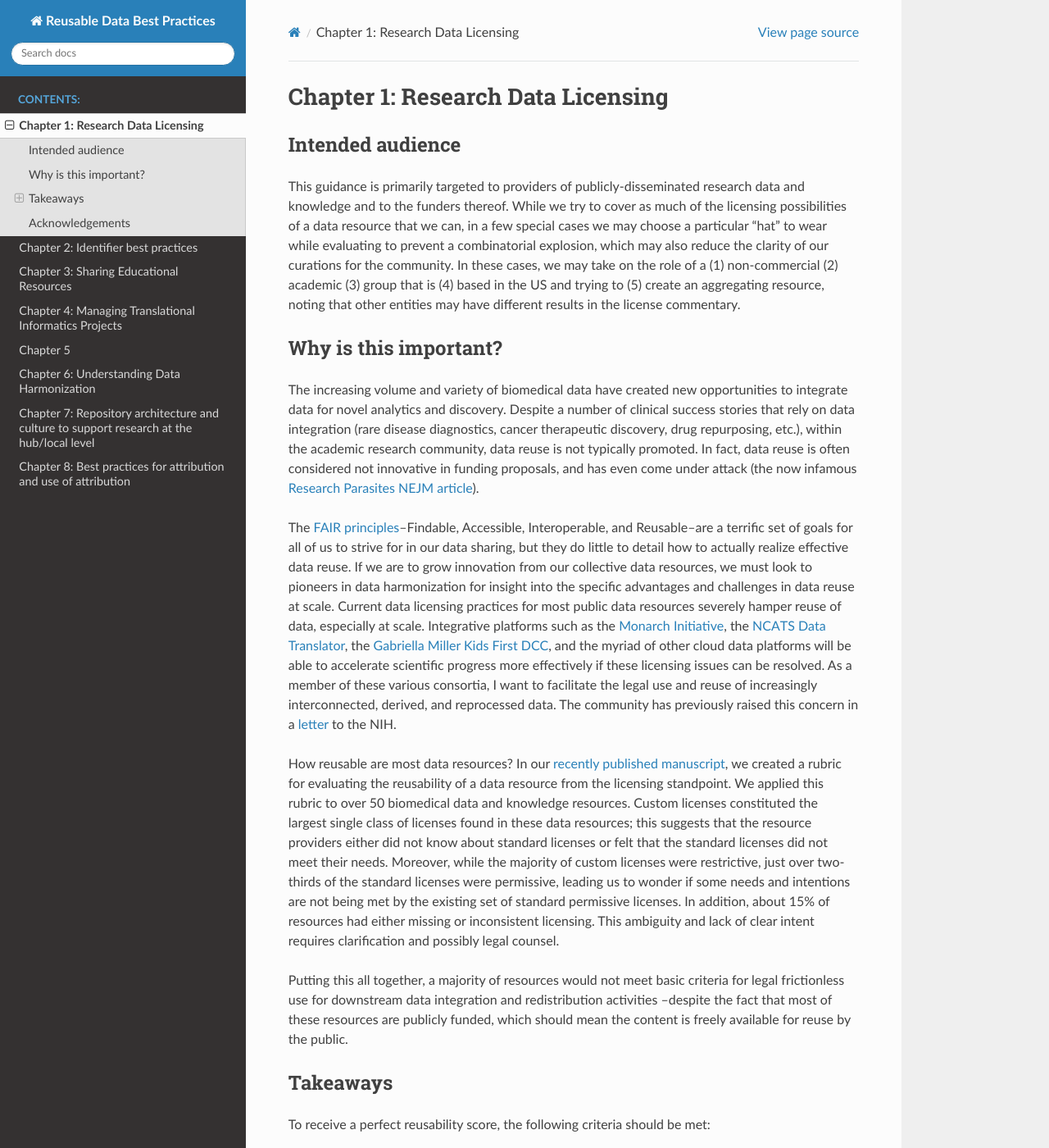
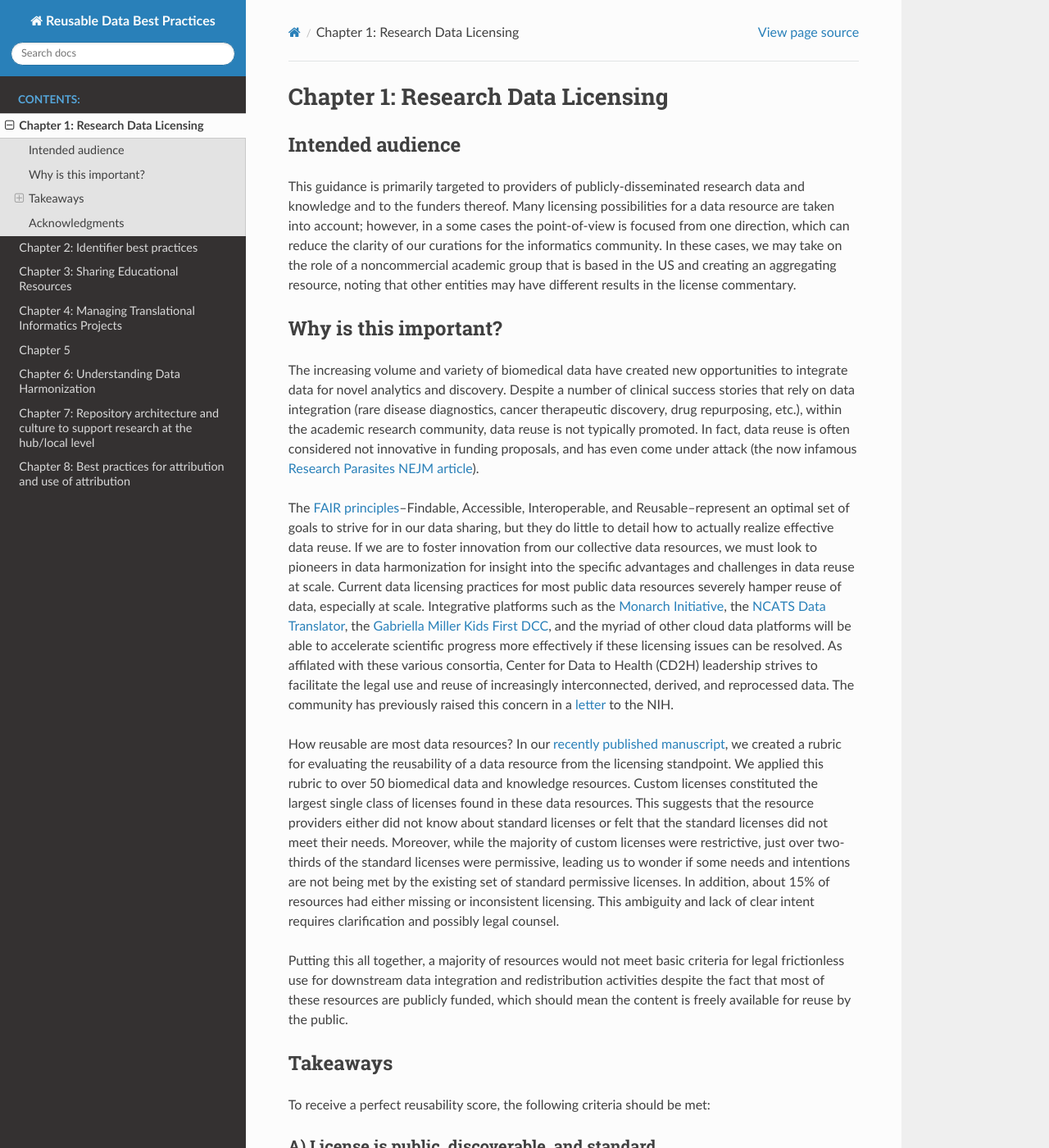
Before and after one commit to data2health/informatics-playbook, a Sphinx documentation site: the page built from docs/chapters/chapter_1.md, in a window 1280 px wide and 1400 px high. Shown: the whole window at 82% size. Built offline with Sphinx 7.4.7 and the Read the Docs theme 2.0.0, drawn with Linux system fonts in a browser that asks for light colours; some of the changed text lies outside the part shown.

Commit message:
Update chapter_1.md

```diff
--- a/docs/chapters/chapter_1.md
+++ b/docs/chapters/chapter_1.md
@@ -2,17 +2,17 @@
 
 ## Intended audience
 
-This guidance is primarily targeted to providers of publicly-disseminated research data and knowledge and to the funders thereof. While we try to cover as much of the licensing possibilities of a data resource that we can, in a few special cases we may choose a particular "hat" to wear while evaluating to prevent a combinatorial explosion, which may also reduce the clarity of our curations for the community. In these cases, we may take on the role of a (1) non-commercial (2) academic (3) group that is (4) based in the US and trying to (5) create an aggregating resource, noting that other entities may have different results in the license commentary.
+This guidance is primarily targeted to providers of publicly-disseminated research data and knowledge and to the funders thereof. Many licensing possibilities for a data resource are taken into account; however, in a some cases the point-of-view is focused from one direction, which can reduce the clarity of our curations for the informatics community. In these cases, we may take on the role of a noncommercial academic group that is based in the US and creating an aggregating resource, noting that other entities may have different results in the license commentary.
 
 ## Why is this important?
 
 The increasing volume and variety of biomedical data have created new opportunities to integrate data for novel analytics and discovery. Despite a number of clinical success stories that rely on data integration (rare disease diagnostics, cancer therapeutic discovery, drug repurposing, etc.), within the academic research community, data reuse is not typically promoted. In fact, data reuse is often considered not innovative in funding proposals, and has even come under attack (the now infamous [Research Parasites NEJM article](https://www.nejm.org/doi/full/10.1056/NEJMe1516564)).
 
-The [FAIR principles](https://www.force11.org/group/fairgroup/fairprinciples)--Findable, Accessible, Interoperable, and Reusable--are a terrific set of goals for all of us to strive for in our data sharing, but they do little to detail how to actually realize effective data reuse. If we are to grow innovation from our collective data resources, we must look to pioneers in data harmonization for insight into the specific advantages and challenges in data reuse at scale. Current data licensing practices for most public data resources severely hamper reuse of data, especially at scale. Integrative platforms such as the [Monarch Initiative](https://monarchinitiative.org/), the [NCATS Data Translator](https://ncats.nih.gov/translator), the [Gabriella Miller Kids First DCC](https://portal.kidsfirstdrc.org/), and the myriad of other cloud data platforms  will be able to accelerate scientific progress more effectively if these licensing issues can be resolved. As a member of these various consortia, I want to facilitate the legal use and reuse of increasingly interconnected, derived, and reprocessed data. The community has previously raised this concern in a [letter](https://figshare.com/articles/Request_for_Community_partnership_in_data_resource_licensing_planning/4972709) to the NIH.
+The [FAIR principles](https://www.force11.org/group/fairgroup/fairprinciples)--Findable, Accessible, Interoperable, and Reusable--represent an optimal set of goals to strive for in our data sharing, but they do little to detail how to actually realize effective data reuse. If we are to foster innovation from our collective data resources, we must look to pioneers in data harmonization for insight into the specific advantages and challenges in data reuse at scale. Current data licensing practices for most public data resources severely hamper reuse of data, especially at scale. Integrative platforms such as the [Monarch Initiative](https://monarchinitiative.org/), the [NCATS Data Translator](https://ncats.nih.gov/translator), the [Gabriella Miller Kids First DCC](https://portal.kidsfirstdrc.org/), and the myriad of other cloud data platforms will be able to accelerate scientific progress more effectively if these licensing issues can be resolved. As affilated with these various consortia, Center for Data to Health (CD2H) leadership strives to facilitate the legal use and reuse of increasingly interconnected, derived, and reprocessed data. The community has previously raised this concern in a [letter](https://figshare.com/articles/Request_for_Community_partnership_in_data_resource_licensing_planning/4972709) to the NIH.
 
-How reusable are most data resources? In our [recently published manuscript](https://journals.plos.org/plosone/article?id=10.1371/journal.pone.0213090), we created a rubric for evaluating the reusability of a data resource from the licensing standpoint. We applied this rubric to over 50 biomedical data and knowledge resources. Custom licenses constituted the largest single class of licenses found in these data resources; this suggests that the resource providers either did not know about standard licenses or felt that the standard licenses did not meet their needs. Moreover, while the majority of custom licenses were restrictive, just over two-thirds of the standard licenses were permissive, leading us to wonder if some needs and intentions are not being met by the existing set of standard permissive licenses. In addition, about 15% of resources had either missing or inconsistent licensing. This ambiguity and lack of clear intent requires clarification and possibly legal counsel.
+How reusable are most data resources? In our [recently published manuscript](https://journals.plos.org/plosone/article?id=10.1371/journal.pone.0213090), we created a rubric for evaluating the reusability of a data resource from the licensing standpoint. We applied this rubric to over 50 biomedical data and knowledge resources. Custom licenses constituted the largest single class of licenses found in these data resources. This suggests that the resource providers either did not know about standard licenses or felt that the standard licenses did not meet their needs. Moreover, while the majority of custom licenses were restrictive, just over two-thirds of the standard licenses were permissive, leading us to wonder if some needs and intentions are not being met by the existing set of standard permissive licenses. In addition, about 15% of resources had either missing or inconsistent licensing. This ambiguity and lack of clear intent requires clarification and possibly legal counsel.
 
-Putting this all together, a majority of resources would not meet basic criteria for legal frictionless use for downstream data integration and redistribution activities --despite the fact that most of these resources are publicly funded, which should mean the content is freely available for reuse by the public.
+Putting this all together, a majority of resources would not meet basic criteria for legal frictionless use for downstream data integration and redistribution activities despite the fact that most of these resources are publicly funded, which should mean the content is freely available for reuse by the public.
 
 ## Takeaways
 
@@ -20,17 +20,17 @@ To receive a perfect reusability score, the following criteria should be met:
 
 ### A) License is public, discoverable, and standard
 ### B) License requires no further negotiation and its scope is both unambiguous and covers all of the data
-### C) The data covered by the license is easily accessible
-### D) License has little or no restrictions on kinds of (re)use
+### C) Data covered by the license are easily accessible
+### D) License has little or no restrictions on the type of (re)use
 ### E) License has little or no restrictions on who can (re)use the data
 
 The full rubric is available at http://reusabledata.org/criteria.html
 
 ### Lessons learned:
 
-The hardest data to license (in or out) is often data integrated from multiple sources with missing, heterogeneous, non-standard, and / or incompatible licenses. The opportunity exists to improve this from the groud up; while the situation will never be perfect, it could be substantially improved with modest effort.
+The hardest data to license (in or out) are often data integrated from multiple sources with missing, heterogeneous, nonstandard, and/or incompatible licenses. The opportunity exists to improve this from the groud up. While the situation will never be perfect, it could be substantially improved with modest effort.
 
-## Acknowledgements
+## Acknowledgments
 
 ReusableData.org is funded by the National Center for Advancing Translational Sciences (NCATS) OT3 TR002019 as part of the [Biomedical Data Translator project](https://ncats.nih.gov/translator).
 The (Re)usable Data Project would like to acknowledge the assistance of many more people than can be listed here. Please visit the [about page](http://reusabledata.org/about.html) for the full list.
```
